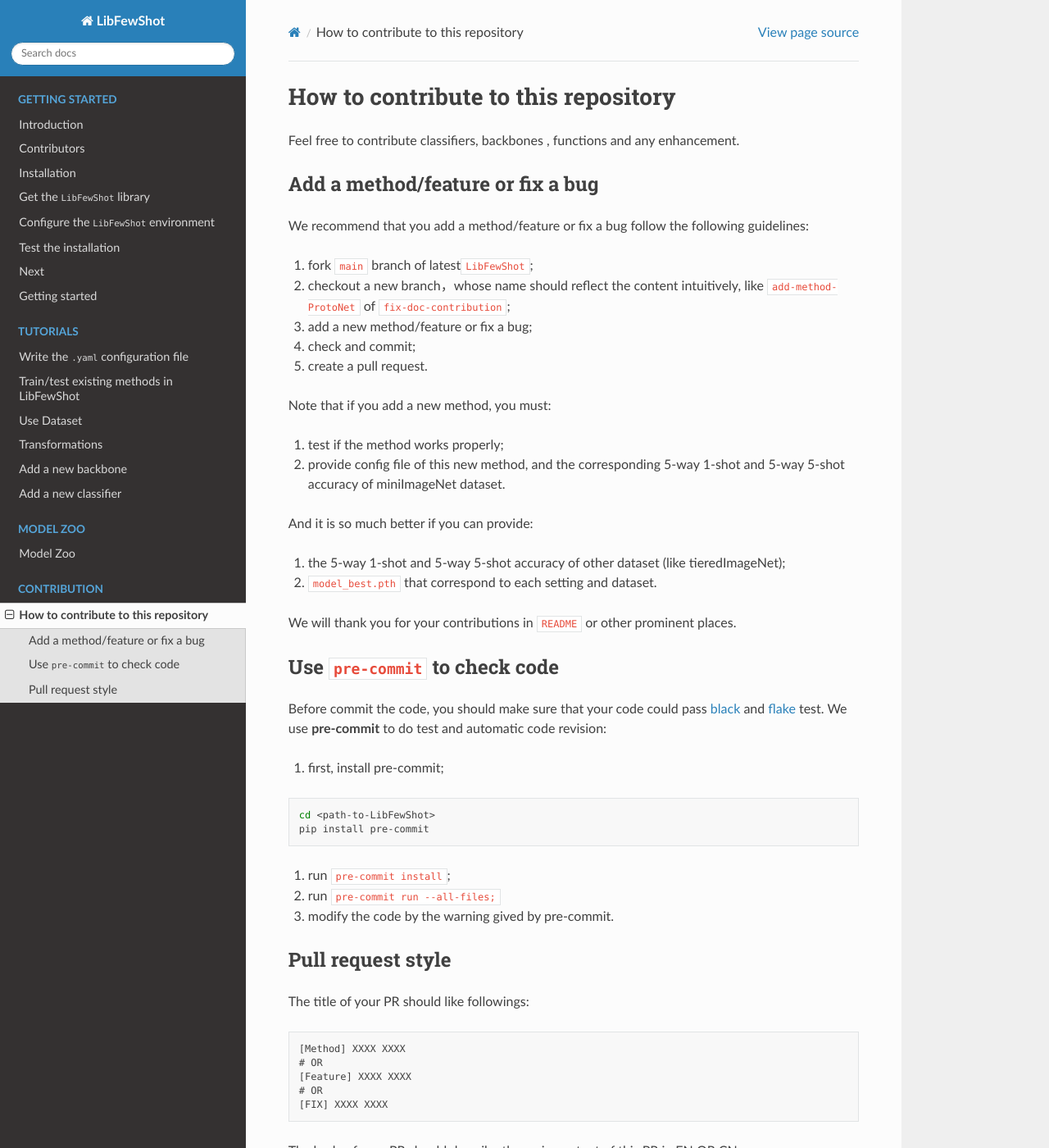
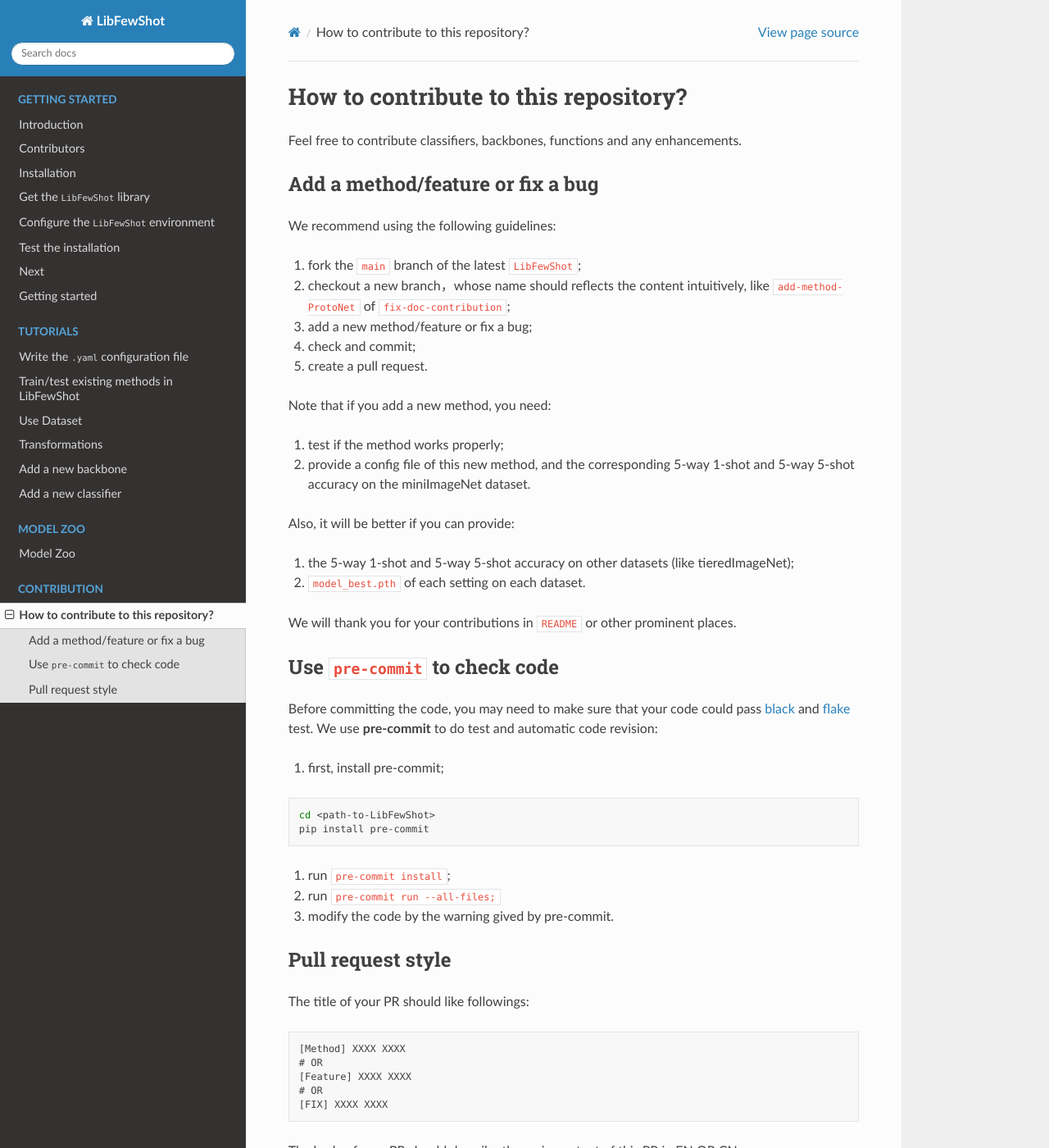
Before and after one commit to RL-VIG/LibFewShot, a Sphinx documentation site: the page built from docs/contributing.md, in a window 1280 px wide and 1400 px high. Shown: the whole window at 82% size. Built offline with Sphinx 7.4.7 and the Read the Docs theme 2.0.0, drawn with Linux system fonts in a browser that asks for light colours.

Commit message:
Make a bit modifications

````diff
--- a/docs/contributing.md
+++ b/docs/contributing.md
@@ -1,32 +1,32 @@
-# How to contribute to this repository
+# How to contribute to this repository?
 
-Feel free to contribute classifiers, backbones , functions and any enhancement.
+Feel free to contribute classifiers, backbones, functions and any enhancements.
 
 ## Add a method/feature or fix a bug
 
-We recommend that you add a method/feature or fix a bug follow the following guidelines:
+We recommend using the following guidelines:
 
-1. fork `main` branch of  latest`LibFewShot`;
-2. checkout a new branch，whose name should reflect the content intuitively, like `add-method-ProtoNet` of `fix-doc-contribution`;
+1. fork the `main` branch of the latest `LibFewShot`;
+2. checkout a new branch，whose name should reflects the content intuitively, like `add-method-ProtoNet` of `fix-doc-contribution`;
 3. add a new method/feature or fix a bug;
 4. check and commit;
 5. create a pull request.
 
-Note that if you add a new method, you must:
+Note that if you add a new method, you need:
 
 1. test if the method works properly;
-2. provide config file of this new method, and the corresponding 5-way 1-shot and 5-way 5-shot accuracy of miniImageNet dataset.
+2. provide a config file of this new method, and the corresponding 5-way 1-shot and 5-way 5-shot accuracy on the miniImageNet dataset.
 
-And it is so much better if you can provide:
+Also, it will be better if you can provide:
 
-1. the 5-way 1-shot and 5-way 5-shot accuracy of other dataset (like tieredImageNet);
-2. `model_best.pth` that correspond to each setting and dataset.
+1. the 5-way 1-shot and 5-way 5-shot accuracy on other datasets (like tieredImageNet);
+2. `model_best.pth` of each setting on each dataset.
 
 We will thank you for your contributions in `README` or other prominent places.
 
 ## Use `pre-commit` to check code
 
-Before commit the code, you should make sure that your code could pass [black](https://github.com/psf/black) and [flake](https://github.com/PyCQA/flake8) test. We use **pre-commit** to do test and automatic code revision:
+Before committing the code, you may need to make sure that your code could pass [black](https://github.com/psf/black) and [flake](https://github.com/PyCQA/flake8) test. We use **pre-commit** to do test and automatic code revision:
 
 1. first, install pre-commit;
 ```shell
````
